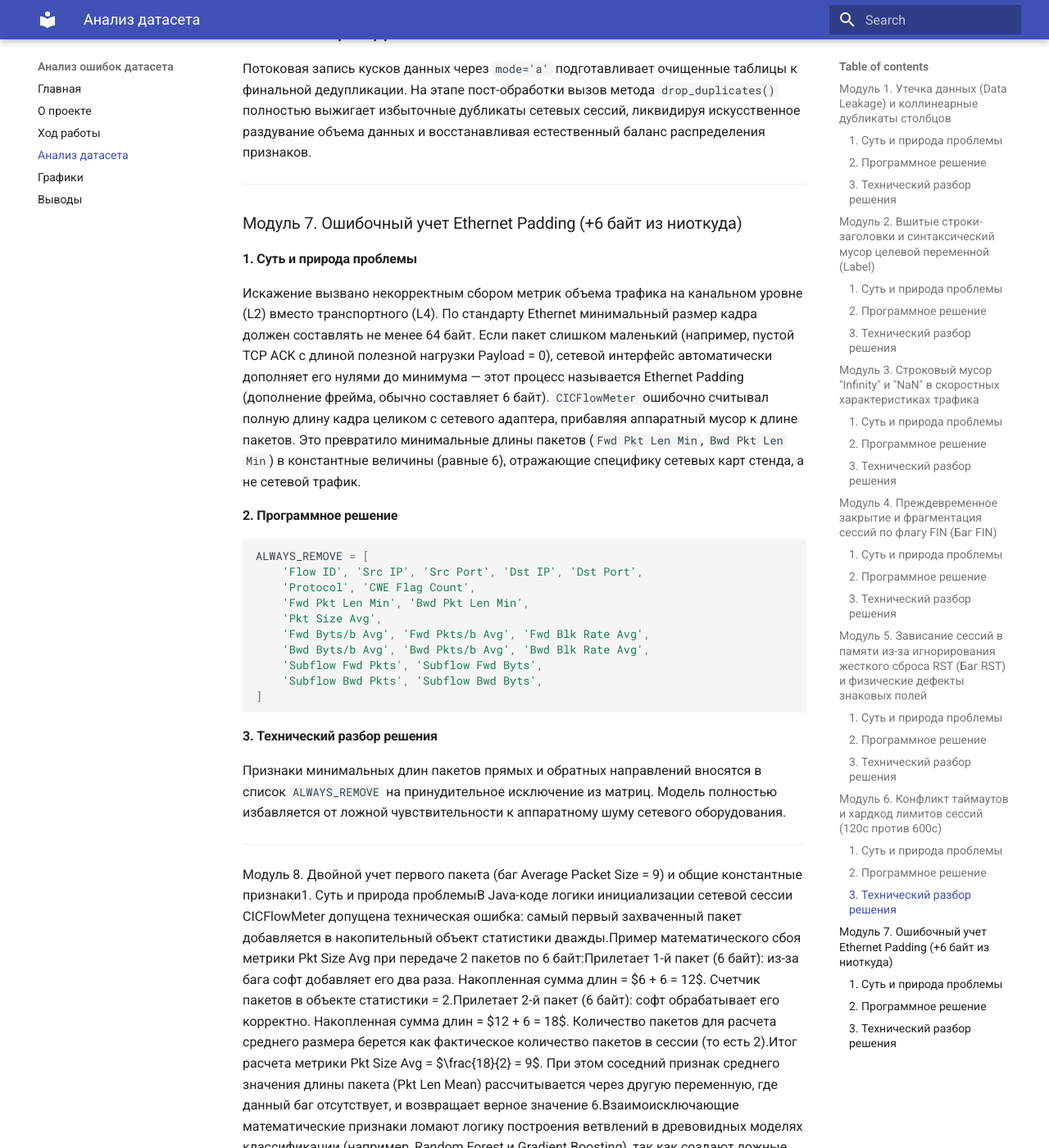
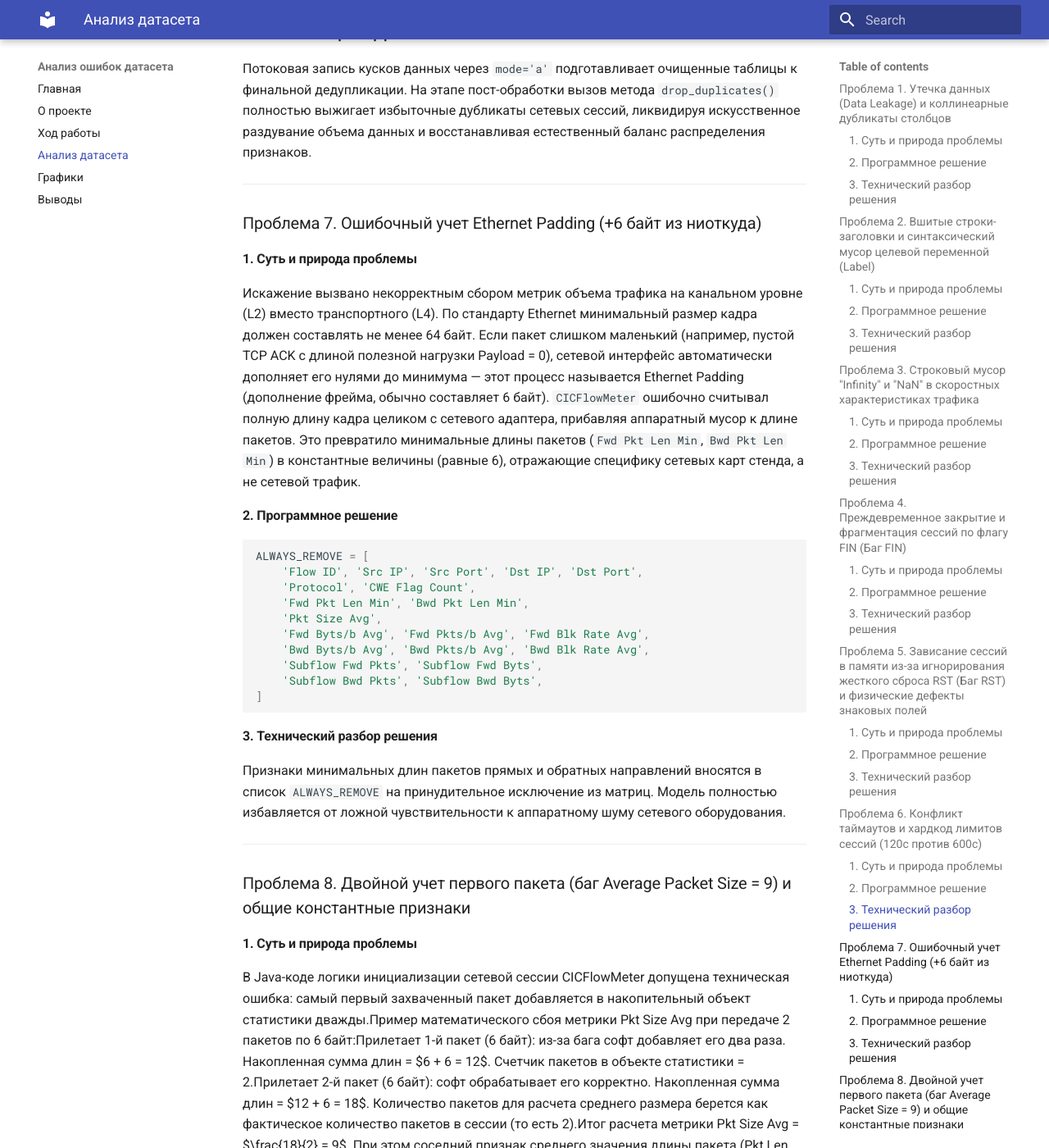
Before and after one commit to Nikita7291/dataset, an MkDocs documentation site: the page built from docs/analysis.md, in a window 1280 px wide and 1400 px high, scrolled down 5583 px. Shown: the whole window at 82% size. Built offline with MkDocs 1.6.1 and Material for MkDocs 9.7.7, drawn with Linux system fonts in a browser that asks for light colours; some of the changed text lies outside the part shown.

Commit message:
Update analysis.md

```diff
--- a/docs/analysis.md
+++ b/docs/analysis.md
@@ -6,7 +6,7 @@
 
 ---
 
-### Модуль 1. Утечка данных (Data Leakage) и коллинеарные дубликаты столбцов
+### Проблема 1. Утечка данных (Data Leakage) и коллинеарные дубликаты столбцов
 
 #### 1. Суть и природа проблемы
 
@@ -45,7 +45,7 @@ for file_path in source_files:
 
 ---
 
-### Модуль 2. Вшитые строки-заголовки и синтаксический мусор целевой переменной (`Label`)
+### Проблема 2. Вшитые строки-заголовки и синтаксический мусор целевой переменной (`Label`)
 
 #### 1. Суть и природа проблемы
 
@@ -71,7 +71,7 @@ for file_path in source_files:
 
 ---
 
-### Модуль 3. Строковый мусор "Infinity" и "NaN" в скоростных характеристиках трафика
+### Проблема 3. Строковый мусор "Infinity" и "NaN" в скоростных характеристиках трафика
 
 #### 1. Суть и природа проблемы
 
@@ -102,7 +102,7 @@ $$\text{Speed} = \frac{\text{Volume}}{\text{Duration}}$$
 
 ---
 
-### Модуль 4. Преждевременное закрытие и фрагментация сессий по флагу FIN (Баг FIN)
+### Проблема 4. Преждевременное закрытие и фрагментация сессий по флагу FIN (Баг FIN)
 
 #### 1. Суть и природа проблемы
 
@@ -126,7 +126,7 @@ $$\text{Speed} = \frac{\text{Volume}}{\text{Duration}}$$
 
 ---
 
-### Модуль 5. Зависание сессий в памяти из-за игнорирования жесткого сброса RST (Баг RST) и физические дефекты знаковых полей
+### Проблема 5. Зависание сессий в памяти из-за игнорирования жесткого сброса RST (Баг RST) и физические дефекты знаковых полей
 
 #### 1. Суть и природа проблемы
 
@@ -167,7 +167,7 @@ $$\text{Speed} = \frac{\text{Volume}}{\text{Duration}}$$
 
 ---
 
-### Модуль 6. Конфликт таймаутов и хардкод лимитов сессий (120с против 600с)
+### Проблема 6. Конфликт таймаутов и хардкод лимитов сессий (120с против 600с)
 
 #### 1. Суть и природа проблемы
 
@@ -190,7 +190,7 @@ $$\text{Speed} = \frac{\text{Volume}}{\text{Duration}}$$
 
 ---
 
-### Модуль 7. Ошибочный учет Ethernet Padding (+6 байт из ниоткуда)
+### Проблема 7. Ошибочный учет Ethernet Padding (+6 байт из ниоткуда)
 
 #### 1. Суть и природа проблемы
 
@@ -218,7 +218,10 @@ ALWAYS_REMOVE = [
 
 ---
 
-Модуль 8. Двойной учет первого пакета (баг Average Packet Size = 9) и общие константные признаки1. Суть и природа проблемыВ Java-коде логики инициализации сетевой сессии CICFlowMeter допущена техническая ошибка: самый первый захваченный пакет добавляется в накопительный объект статистики дважды.Пример математического сбоя метрики Pkt Size Avg при передаче 2 пакетов по 6 байт:Прилетает 1-й пакет (6 байт): из-за бага софт добавляет его два раза. Накопленная сумма длин = $6 + 6 = 12$. Счетчик пакетов в объекте статистики = 2.Прилетает 2-й пакет (6 байт): софт обрабатывает его корректно. Накопленная сумма длин = $12 + 6 = 18$. Количество пакетов для расчета среднего размера берется как фактическое количество пакетов в сессии (то есть 2).Итог расчета метрики Pkt Size Avg = $\frac{18}{2} = 9$. При этом соседний признак среднего значения длины пакета (Pkt Len Mean) рассчитывается через другую переменную, где данный баг отсутствует, и возвращает верное значение 6.Взаимоисключающие математические признаки ломают логику построения ветвлений в древовидных моделях классификации (например, Random Forest и Gradient Boosting), так как создают ложные линейные зависимости. Дополнительно в файлах датасета присутствуют скрытые константные признаки (количество уникальных значений nunique <= 1), которые не имеют дисперсии, не несут полезной информации для разделения классов и замедляют сходимость алгоритмов.2. Программное решениеPython# На этапе пост-обработки всех 10 файлов датасета:
+### Проблема 8. Двойной учет первого пакета (баг Average Packet Size = 9) и общие константные признаки
+
+#### 1. Суть и природа проблемы
+В Java-коде логики инициализации сетевой сессии CICFlowMeter допущена техническая ошибка: самый первый захваченный пакет добавляется в накопительный объект статистики дважды.Пример математического сбоя метрики Pkt Size Avg при передаче 2 пакетов по 6 байт:Прилетает 1-й пакет (6 байт): из-за бага софт добавляет его два раза. Накопленная сумма длин = $6 + 6 = 12$. Счетчик пакетов в объекте статистики = 2.Прилетает 2-й пакет (6 байт): софт обрабатывает его корректно. Накопленная сумма длин = $12 + 6 = 18$. Количество пакетов для расчета среднего размера берется как фактическое количество пакетов в сессии (то есть 2).Итог расчета метрики Pkt Size Avg = $\frac{18}{2} = 9$. При этом соседний признак среднего значения длины пакета (Pkt Len Mean) рассчитывается через другую переменную, где данный баг отсутствует, и возвращает верное значение 6.Взаимоисключающие математические признаки ломают логику построения ветвлений в древовидных моделях классификации (например, Random Forest и Gradient Boosting), так как создают ложные линейные зависимости. Дополнительно в файлах датасета присутствуют скрытые константные признаки (количество уникальных значений nunique <= 1), которые не имеют дисперсии, не несут полезной информации для разделения классов и замедляют сходимость алгоритмов.2. Программное решениеPython# На этапе пост-обработки всех 10 файлов датасета:
 constant_per_file = {}
 
 for FILE in ALL_FILES:
```
